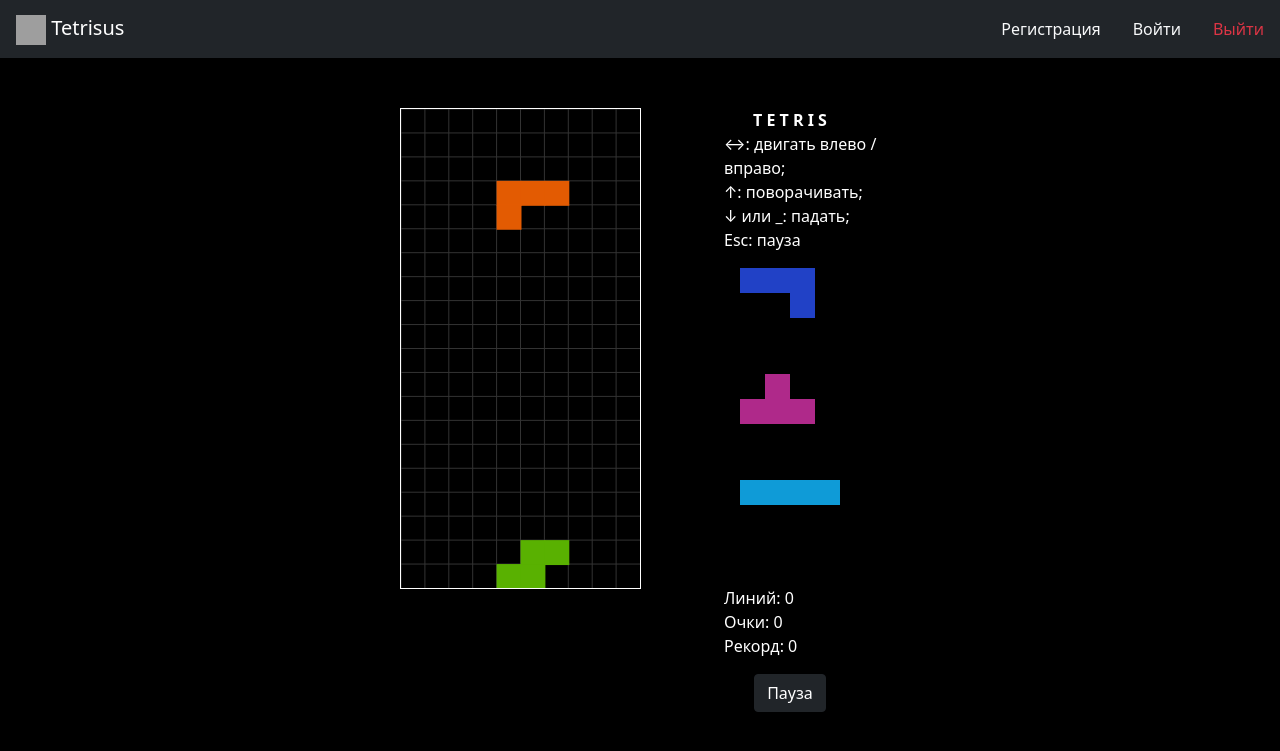
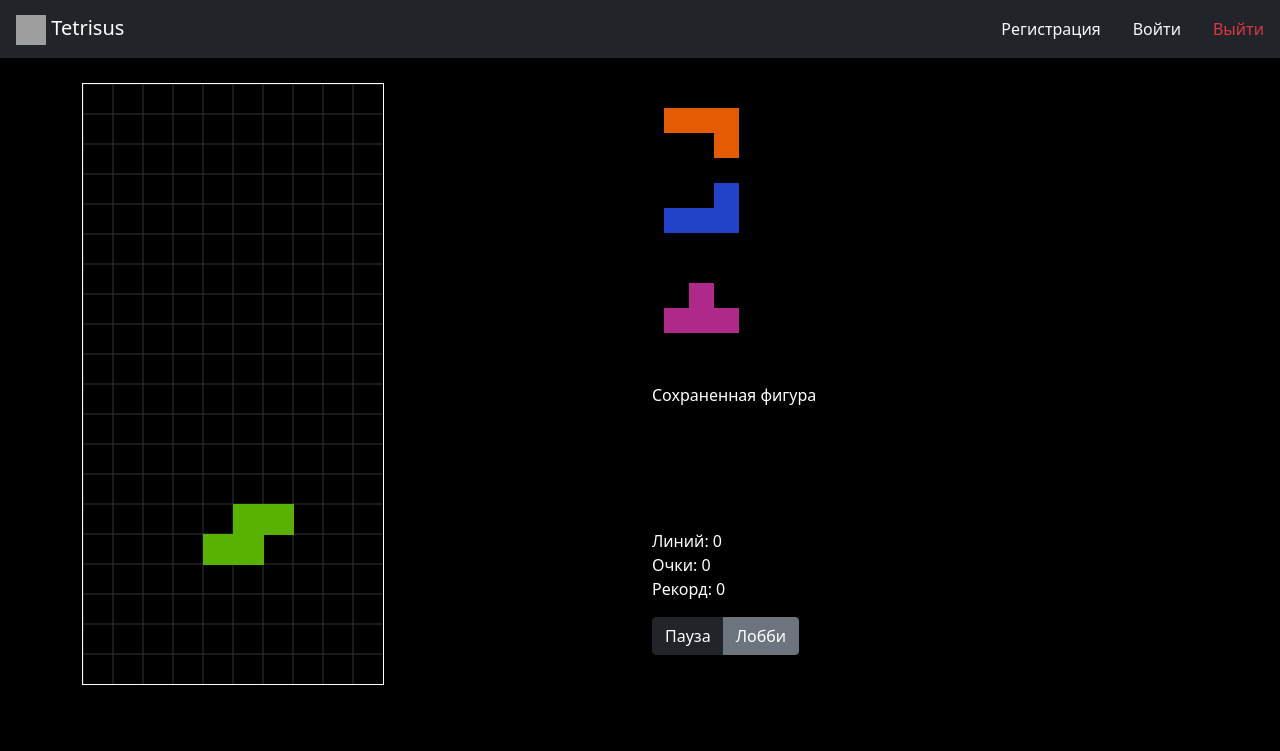
Before and after one commit to AndreyProgramming/Tetris-With-Lobby, a Python web app: template templates/html/index.html in a window 1280 px wide. Shown: the top 751 px of the page. Run offline with Jinja, Linux system fonts and the light colour scheme; the template is opened without the code that fills it, so the values that code supplies are empty; grey boxes are pictures that could not be loaded.

Commit message:
#8 : добавлен весь канвас

```diff
--- a/static/jscripts/canvas.js
+++ b/static/jscripts/canvas.js
@@ -1,6 +1,6 @@
 var canvas = document.getElementById('tetriscanvas');
 
-
+var renderTime = 0;
 
 var ctx = canvas.getContext('2d');
 var width = canvas.width, height = canvas.height;
@@ -17,9 +17,10 @@ function drawBlock(x, y) { //Нарисовать фигуру в позиции
 }
 
 function render() { //Нарисовать стакан и фигуры
-    ctx.clearRect(0, 0, width, height);
+    ctx.clearRect(0, 0, width + 1, height + 1);
+    drawGrid();
 
-    drawGrid();
+    renderTime += 0.005;
 
     for (var x = 0; x < columns; x++) {
         for (var y = 0; y < rows; y++) {
@@ -29,9 +30,11 @@ function render() { //Нарисовать стакан и фигуры
             }
         }
     }
+
     ctx.fillStyle = 'red';
-    for (var y = 0; y < 4; y++) {
-        for (var x = 0; x < 4; x++) {
+
+    for (var y = 0; y < current.length; y++) {
+        for (var x = 0; x < current[0].length; x++) {
             if (current[y][x]) {
                 ctx.fillStyle = colors[current[y][x] - 1];
                 drawBlock(currentX + x, currentY + y);
@@ -41,6 +44,8 @@ function render() { //Нарисовать стакан и фигуры
 
     if (isPaused )
         drawPaused();
+
+
 }
 
 
@@ -74,20 +79,17 @@ function drawGrid()
 
 setInterval(render, 5); //частота перерисовки, мс
 
-window.addEventListener('resize', resizingWindow, true);
+//window.addEventListener('resize', resizingWindow, true);
 
 function resizingWindow(event)
 {
-    let height = $(document).height();
+    let tangent = 2;
 
-    let scale = 1.67;
-    let tangent = 0.5;
+    width = canvas.width;
+    height = canvas.height;
 
-    canvas.height = height / scale ;
-    canvas.width = height / scale * tangent;
-
-    width = canvas.width, height = canvas.height;
-    blockWidth = width / columns, blockHeight = height / rows;
+    blockWidth = width / columns;
+    blockHeight = height / rows;
 }
 
-resizingWindow();
+//resizingWindow();
--- a/static/jscripts/controller.js
+++ b/static/jscripts/controller.js
@@ -1,24 +1,39 @@
-var keys = { //Клавиши
+let buttonDown = document.getElementById("button-down");
+let buttonMoveLeft = document.getElementById("button-move-left");
+let buttonMoveRight = document.getElementById("button-move-right");
+let buttonRotateLeft = document.getElementById("button-rotate-left");
+let buttonRotateRight = document.getElementById("button-rotate-right");
+let buttonFallImmediate = document.getElementById("button-fall-immediate");
+let buttonRotateTwice = document.getElementById("button-rotate-twice");
+let buttonSwapFigures = document.getElementById("button-swap");
+
+var holding_keys = { //Клавиши
     37: 'left',
     39: 'right', //Стрелки влево и вправо
     40: 'down',
-    32: 'down', //Вниз - пробелом или стрелкой вниз
-    38: 'rotate', //Вращение- стрелкой вверх
-    27: 'escape' //Пауза по клавише Esc
 };
+
+var once_keys = {
+    32: 'immediate-fall', //Вниз - пробелом или стрелкой вниз
+    38: 'rotate-left',
+    65: 'rotate-twice',
+    90: 'rotate-right',//Вращение- стрелкой вверх
+    27: 'escape', //Пауза по клавише Esc
+    67: 'swap-figures'
+}
 
 var pressedKeys = [];
 
+function pressedOnceButton(keyCode)
+{
+    if (typeof (once_keys[keyCode]) != 'undefined') {
+        keyPress(once_keys[keyCode]);
+        render();
+    }
+}
+
 function pressedKeyDown(keyCode)
 {
-    if (keyCode == 38 || keyCode == 27)
-    {
-        if (typeof (keys[keyCode]) != 'undefined') {
-            keyPress(keys[keyCode]);
-            render();
-        }
-    }
-
     if (!pressedKeys.find((element) => element == keyCode ))
         pressedKeys.push(keyCode);
 }
@@ -29,6 +44,7 @@ function pressedKeyUp(keyCode)
 }
 
 $(window).keydown(function(event) {
+    pressedOnceButton(event.keyCode);
     pressedKeyDown(event.which);
 });
 
@@ -42,14 +58,46 @@ function controllerCycle()
     for (let i = 0; i < pressedKeys.length; i++)
     {
         let keyCode = pressedKeys[i];
-        if (keyCode == 38 || keyCode == 27)
-            continue;
 
-        if (typeof (keys[keyCode]) != 'undefined') {
-            keyPress(keys[keyCode]);
+        if (typeof (holding_keys[keyCode]) != 'undefined') {
+            keyPress(holding_keys[keyCode]);
             render();
         }
     }
 }
 
+buttonDown.addEventListener("touchstart", function(event) {
+    pressedKeyDown(40);
+});
+buttonDown.addEventListener("touchend", function(event) {
+    pressedKeyUp(40);
+})
+buttonMoveLeft.addEventListener("touchstart", function(event) {
+    pressedKeyDown(37);
+});
+buttonMoveLeft.addEventListener("touchend", function(event) {
+    pressedKeyUp(37);
+})
+buttonMoveRight.addEventListener("touchstart", function(event) {
+    pressedKeyDown(39);
+});
+buttonMoveRight.addEventListener("touchend", function(event) {
+    pressedKeyUp(39);
+})
+buttonRotateLeft.addEventListener("touchstart", function(event) {
+    pressedOnceButton(38);
+});
+buttonRotateRight.addEventListener("touchstart", function(event) {
+    pressedOnceButton(90);
+});
+buttonFallImmediate.addEventListener("touchstart", function(event) {
+    pressedOnceButton(32);
+});
+buttonRotateTwice.addEventListener("touchstart", function(event) {
+    pressedOnceButton(65);
+});
+buttonSwapFigures.addEventListener("touchstart", function(event) {
+    pressedOnceButton(67);
+});
+
 setInterval(controllerCycle, 50);
--- a/static/jscripts/game.js
+++ b/static/jscripts/game.js
@@ -7,26 +7,40 @@ var maxCount = 0; //Рекорд
 var interval; //Скорость игры в мс
 var current; //Текущая фигурка
 
-var defaultGameSpeed = 300;
+var swapped_figure = null;
+
+var defaultGameSpeed = 500;
 
 var isPaused = false;
 var currentX, currentY; //Позиция текущей фигурки
 var presavedShapes = []
 var shapes = [ //Массив фигур
-  [1, 1, 1, 1], //I
-  [1, 1, 1, 0, //L
-    1],
-  [1, 1, 1, 0, //J
-    0, 0, 1],
-  [1, 1, 0, 0, //O
-    1, 1],
-  [1, 1, 0, 0, //Z
-    0, 1, 1],
-  [0, 1, 1, 0, //S
-    1, 1],
-  [0, 1, 0, 0, //T
-    1, 1, 1]
+  [
+    [0, 0, 0, 0],
+    [1, 1, 1, 1],
+    [0, 0, 0, 0],
+    [0, 0, 0, 0]], //I
+  [[0, 0, 0],
+    [1, 1, 1],
+    [0, 0, 1]], // L
+  [[0, 0, 1],
+    [1, 1, 1], //J
+    [0, 0, 0],],
+  [[0, 0, 0, 0],
+    [0, 1, 1, 0], //O
+    [0, 1, 1, 0],
+    [0, 0, 0, 0]],
+  [[0, 0, 0],
+    [1, 1, 0], //Z
+    [0, 1, 1]],
+  [[0, 0, 0],
+    [0, 1, 1], //S
+    [1, 1, 0]],
+  [[0, 1, 0], //T
+    [1, 1, 1],
+    [0, 0, 0]]
 ];
+
 var colors = [ //Массив цветов
   '#0F9BD7', '#E35B02', '#2141C6', '#E39F02', '#D70F37', '#59B101', '#AF298A'
 ];
@@ -41,8 +55,8 @@ function drawNewShape(canvasName, figure) { //Нарисовать следую
   ctx.fillStyle = 'red';
   ctx.strokeStyle = 'white';
   ctx.clearRect(0, 0, width, height);
-  for (var y = 0; y < 4; y++) {
-    for (var x = 0; x < 4; x++) {
+  for (var y = 0; y < figure.length; y++) {
+    for (var x = 0; x < figure[0].length; x++) {
       if (figure[y][x]) {
         ctx.fillStyle = colors[figure[y][x] - 1];
         ctx.fillRect(blockWidth * x, blockHeight * y, blockWidth, blockHeight);
@@ -51,15 +65,28 @@ function drawNewShape(canvasName, figure) { //Нарисовать следую
   }
 }
 
+function swapFigures() {
+  if (swapped_figure == null)
+  {
+    swapped_figure = current;
+    newShape();
+    drawNewShape("swap-figure-canvas", swapped_figure);
+    return;
+  }
+  let temp = current;
+  current = swapped_figure;
+  swapped_figure = temp;
+  drawNewShape("swap-figure-canvas", swapped_figure);
+}
+
 function generateShape() { //Сгенерировать следующую фигуру
   var id = Math.floor(Math.random() * shapes.length);
   var shape = shapes[id];
   var figureShape = [];
-  for (var y = 0; y < 4; y++) {
+  for (var y = 0; y < shape.length; y++) {
     figureShape[y] = [];
-    for (var x = 0; x < 4; x++) {
-      var i = 4 * y + x;
-      if (typeof (shape[i]) != 'undefined' && shape[i])
+    for (var x = 0; x < shape[0].length; x++) {
+      if (shape[y][x])
         figureShape[y][x] = id + 1;
       else
         figureShape[y][x] = 0;
@@ -68,7 +95,17 @@ function generateShape() { //Сгенерировать следующую фи
   return figureShape;
 }
 
+function immediateFall() {
+  let maxY = 0;
+  while (valid(0, maxY + 1, current))
+  {
+    maxY++;
+  }
+  currentY += maxY;
+}
+
 function newShape() { //Создать новую фигурку 4x4 в массиве current
+  current = [];
   if (shaped) { //Есть сохранённая
     for (var i = 0; i < savedShape.length; i++)
       current[i] = savedShape[i];
@@ -110,8 +147,8 @@ function countPlus(lines0) { //Подсчёт очков
 }
 
 function freeze() { //Остановить фигурку и записать её положение в board
-  for (var y = 0; y < 4; y++) {
-    for (var x = 0; x < 4; x++) {
+  for (var y = 0; y < current.length; y++) {
+    for (var x = 0; x < current[0].length; x++) {
       if (current[y][x])
         board[y + currentY][x + currentX] = current[y][x];
     }
@@ -120,10 +157,10 @@ function freeze() { //Остановить фигурку и записать е
 
 function rotate(current) { //Вращение текущей фигурки current против часовой стрелки
   var newCurrent = [];
-  for (var y = 0; y < 4; y++) {
+  for (var y = 0; y < current.length; y++) {
     newCurrent[y] = [];
-    for (var x = 0; x < 4; x++)
-      newCurrent[y][x] = current[3 - x][y];
+    for (var x = 0; x < current[0].length; x++)
+      newCurrent[y][x] = current[current[0].length - x - 1][y];
   }
   return newCurrent;
 }
@@ -174,10 +211,31 @@ function keyPress(key) { //Обработчик нажатий клавиш
       if (valid(0, 1, current))
         ++currentY;
       break;
-    case 'rotate':
+    case "immediate-fall":
+      immediateFall();
+      break;
+    case 'rotate-left':
       var rotated = rotate(current);
       if (valid(0, 0, rotated))
         current = rotated;
+      break;
+    case 'rotate-right':
+      var rotated = rotate(current);
+      if (valid(0, 0, rotated))
+        rotated = rotate(rotated);
+        if (valid(0, 0, rotated))
+          rotated = rotate(rotated);
+          if (valid(0, 0, rotated))
+            current = rotated;
+      break;
+    case 'rotate-twice':
+      var rotated = rotate(current);
+      if (valid(0, 0, rotated))
+        rotated = rotate(rotated);
+        if (valid(0, 0, rotated))
+          current = rotated;
+    case 'swap-figures':
+      swapFigures();
       break;
   }
 }
@@ -188,8 +246,8 @@ function valid(offsetX, offsetY, newCurrent) { //Проверка допусти
   offsetX = currentX + offsetX;
   offsetY = currentY + offsetY;
   newCurrent = newCurrent || current;
-  for (var y = 0; y < 4; y++) {
-    for (var x = 0; x < 4; x++) {
+  for (var y = 0; y < newCurrent.length; y++) {
+    for (var x = 0; x < newCurrent[0].length; x++) {
       if (newCurrent[y][x]) {
         let isOutOfBounds = typeof (board[y + offsetY]) == 'undefined'
                           || typeof (board[y + offsetY][x + offsetX]) == 'undefined'
--- a/static/styles/terisstyle.css
+++ b/static/styles/terisstyle.css
@@ -1,5 +1,8 @@
 * {
     touch-action: manipulation;
+    scroll-behavior: smooth;
+    overflow-y: hidden;
+    overflow-x: hidden;
 }
 
 body {
@@ -8,56 +11,18 @@ body {
 }
 
 #tetriscanvas {
-    display: block;
     border: 1px solid white;
 }
 
 #tetris {
-    margin: 0 auto;
-    margin-top: 50px;
-    width: 48vw;
-    height: 60vh;
-    display: flex;
-    justify-content: center;
-    text-align: center;
-    clear: both;
-}
-
-#tetrisleft {
-    display: inline-block;
-    color: white;
-    width: 300px;
-    min-width: 300px;
-    height: 600px;
-    margin: 0px;
-}
-
-#tetrisright {
-    width: 180px;
-    height: 600px;
+    margin-top: 25px;
 }
 
 #mobile-buttons {
-    margin-top: 15px;
-    display: flex;
-    justify-content: center;
     display: none;
 }
 
-.visible {
-    display: block !important;
-}
-
-.clear {
-    clear: left; /* Отмена обтекания */
-}
-
-.info {
-    text-align: left;
-    margin-left: 24px;
-}
-
-@media only screen and (max-width: 600px) {
+@media only screen and (min-width: 0px) and (max-width: 400px) {
     #mobile-buttons {
         display: block;
     }
--- a/templates/html/index.html
+++ b/templates/html/index.html
@@ -27,40 +27,66 @@
             </li>
         </ul>
     </nav>
-    <div id="tetris">
-        <div id="tetrisleft">
-            <canvas class="justify-content-center" id="tetriscanvas" width="300" height="600">
-            </canvas>
+    <div id="tetris" class="container">
+        <div class="row">
+            <div class="col" id="tetrisleft">
+                <canvas id="tetriscanvas" width="300px" height="600px">
+                </canvas>
+            </div>
+            <div id="tetrisright" class="col">
+                <div class="container">
+                    <canvas id="figurecanvas1" class="row" width="100" height="100"></canvas>
+                    <canvas id="figurecanvas2" class="row" width="100" height="100"></canvas>
+                    <canvas id="figurecanvas3" class="row" width="100" height="100"></canvas>
+                </div>
+                <p>Сохраненная фигура</p>
+                <canvas id="swap-figure-canvas" width="100" height="100"></canvas>
+                <p class="info" id="tetriscount"></p>
+                <div class="btn-group">
+                    <button type="button" class="btn btn-dark" onclick="pressedOnceButton(27)">Пауза</button>
+                    <a type="button" href="lobby.html" class="btn btn-secondary">Лобби</a>
+                </div>
+            </div>
         </div>
-        <div id="tetrisright">
-            <div align="center"><b>T E T R I S</b></div>
-            <p class="info">&harr;: двигать влево / вправо;
-                <br>&uarr;: поворачивать;
-                <br>&darr; или _: падать;
-                <br>Esc: пауза
-            </p>
-            <canvas id="figurecanvas1" width="100" height="100"></canvas>
-            <canvas id="figurecanvas2" width="100" height="100"></canvas>
-            <canvas id="figurecanvas3" width="100" height="100"></canvas>
-            <p class="info" id="tetriscount"></p>
-            <button type="button" class="btn btn-dark" onclick="pressedKeyDown(27)">Пауза</button>
+        <div id="mobile-buttons">
+            <div class="row justify-content-md-center">
+                <div class="col-2">
+                    <div id="button-down">
+                    </div>
+                </div>
+                <div class="col-2">
+                    <div id="button-fall-immediate">
+                    </div>
+                </div>
+                <div class="col-2">
+                    <div id="button-move-left">
+                    </div>
+                </div>
+                <div class="col-2">
+                    <div id="button-move-right">
+                    </div>
+                </div>
+            </div>
+            <div class="row justify-content-md-center">
+                <div class="col-2">
+                    <div id="button-rotate-left">
+                    </div>
+                </div>
+                <div class="col-2">
+                    <div id="button-rotate-right">
+                    </div>
+                </div>
+                <div class="col-2">
+                    <div id="button-rotate-twice">
+                    </div>
+                </div>
+                <div class="col-2">
+                    <div id="button-swap">
+                    </div>
+                </div>
+            </div>
         </div>
         <div class="clear"></div>
-    </div>
-    <div id="mobile-buttons" class="btn-group ml-auto">
-        <button type="button" class="btn btn-secondary" onclick="pressedKeyDown(39)" id="rightButton">Лобби</button>
-        <button type="button" class="btn btn-dark" onclick="pressedKeyDown(37)" id="leftButton">
-            <img src = "../../static/svg/tetris-buttons/left.svg" />
-        </button>
-        <button type="button" class="btn btn-dark" id="downButton">
-            <img src = "../../static/svg/tetris-buttons/down now.svg" />
-        </button>
-        <button type="button" class="btn btn-dark" onclick="pressedKeyDown(38)" id="rotateButton">
-            <img src = "../../static/svg/tetris-buttons/right turn.svg" />
-        </button>
-        <button type="button" class="btn btn-dark" onclick="pressedKeyDown(39)" id="rightButton">
-            <img src = "../../static/svg/tetris-buttons/right.svg" />
-        </button>
     </div>
     <script src='../../static/jscripts/game.js'></script>
     <script src='../../static/jscripts/controller.js'></script>
```
Also changed, not shown: other parts of static/styles/terisstyle.css (+64 -0 lines).
